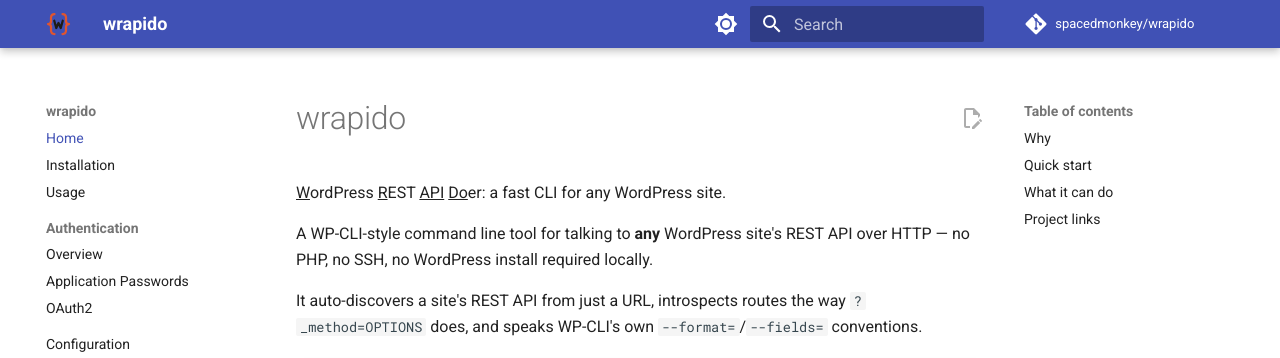
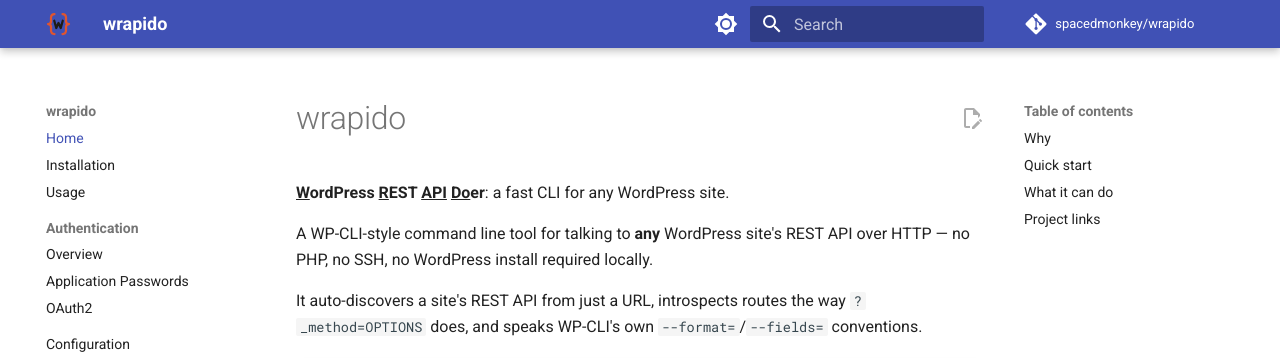
Before and after one commit to spacedmonkey/wp-rest-cli, an MkDocs documentation site: the page built from docs/index.md, in a window 1280 px wide and 900 px high. Shown: the top 358 px of the window. Built offline with MkDocs 1.6.1 and Material for MkDocs 9.7.7, drawn with Linux system fonts in a browser that asks for light colours; comment, search, counter and statistics services are not loaded.

Commit message:
docs: bold the tagline while keeping the wrapido-letter underlines
Co-Authored-By: Claude Sonnet 5 <noreply@anthropic.com>

```diff
--- a/docs/index.md
+++ b/docs/index.md
@@ -1,7 +1,7 @@
 # wrapido
 
 <!-- markdownlint-disable-next-line MD033 -->
-<u>W</u>ordPress <u>R</u>EST <u>API</u> <u>Do</u>er: a fast CLI for any WordPress site.
+**<u>W</u>ordPress <u>R</u>EST <u>API</u> <u>Do</u>er**: a fast CLI for any WordPress site.
 
 A WP-CLI-style command line tool for talking to **any** WordPress site's REST API over HTTP — no PHP, no SSH, no WordPress install required locally.
 
```
Also changed, not shown: README.md (+1 -1 lines).
